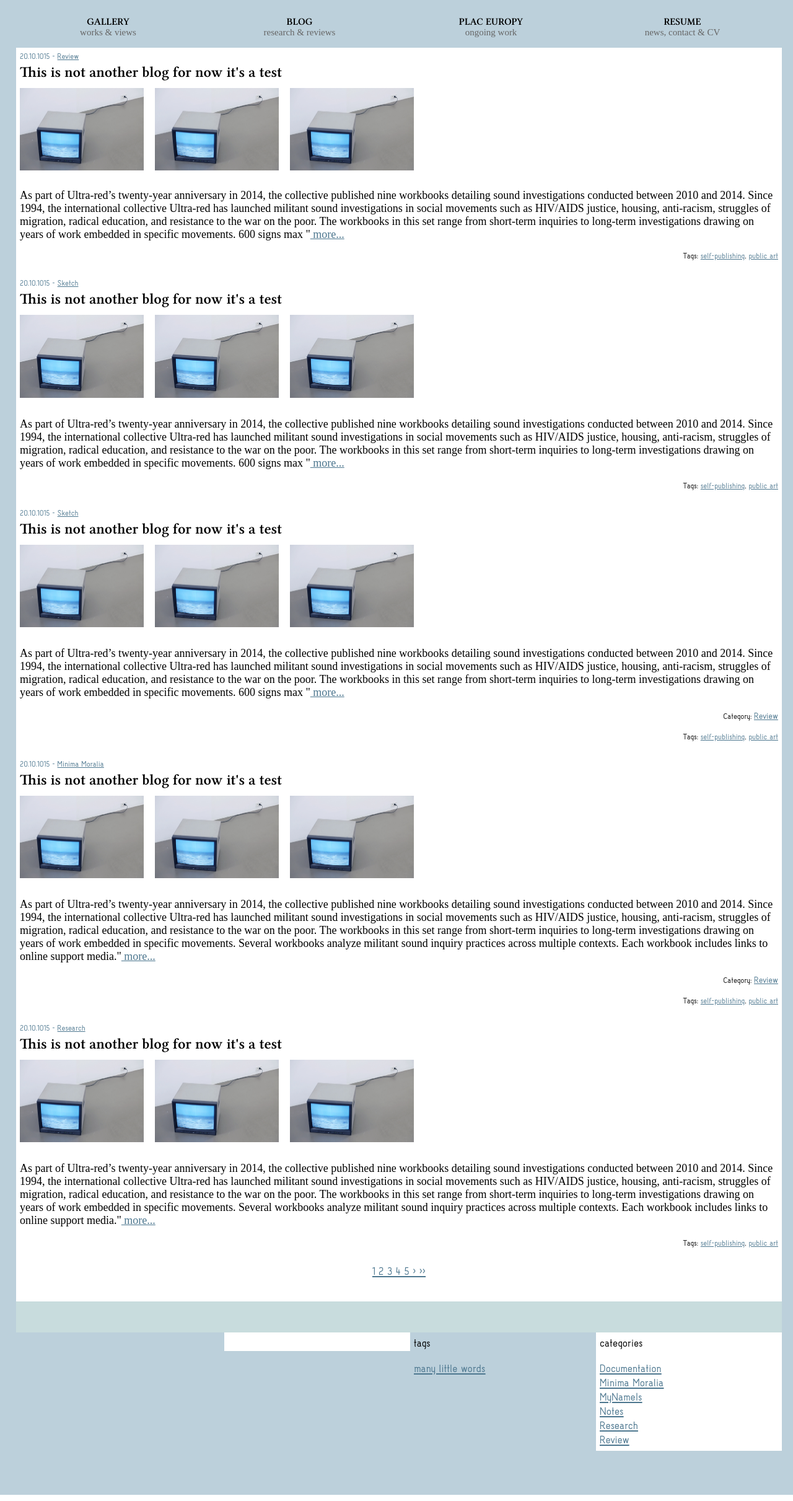
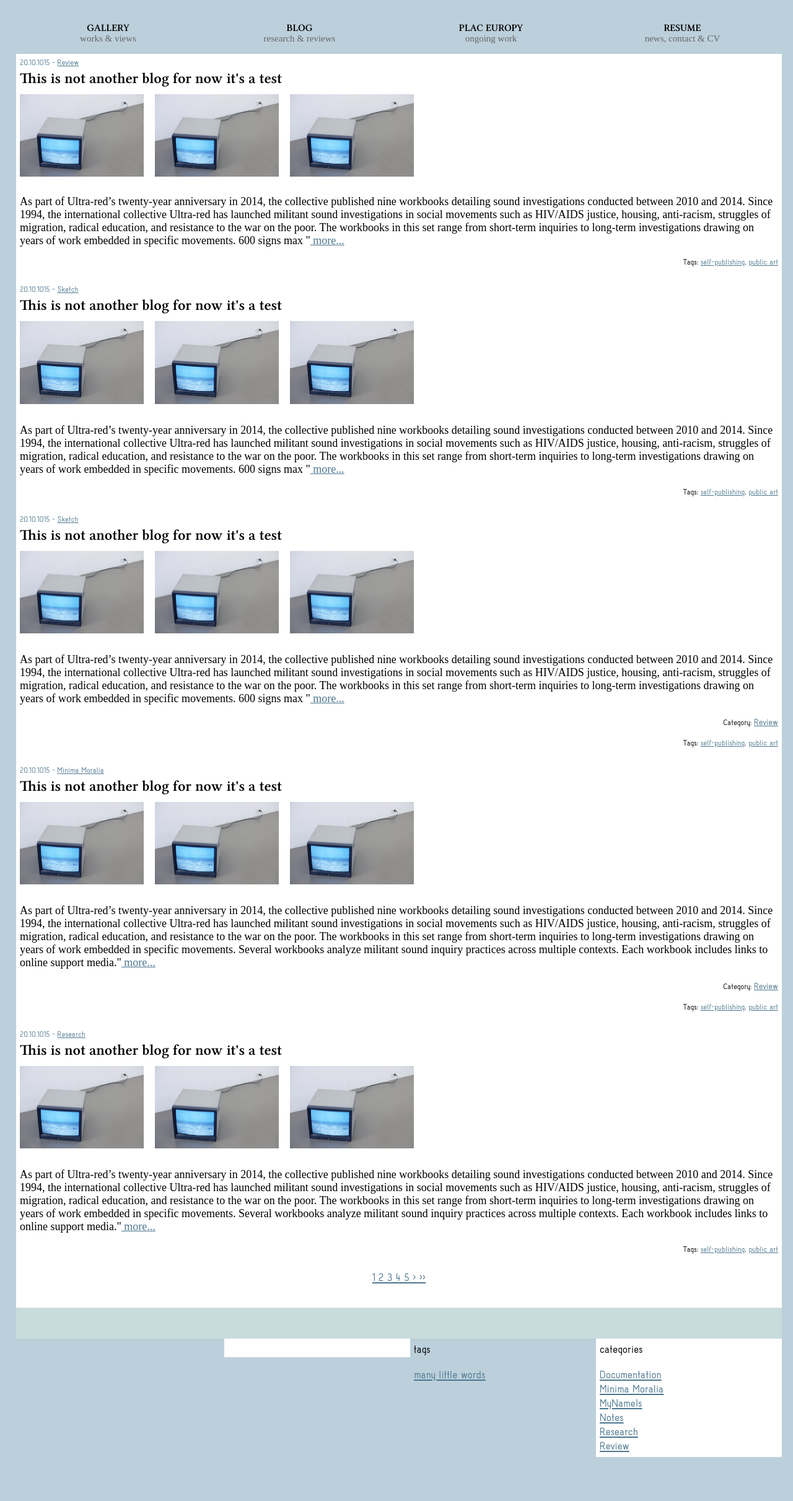
Before and after one commit to thelabeljoyves/theselection, a Django app: template web/templates/blog.html in a window 1280 px wide. Shown: the whole page at 62% size. Run offline with Django 3.2, Linux system fonts and the light colour scheme; the template is opened without the code that fills it, so the values that code supplies are empty; some libraries are stand-ins or nearby versions; some web fonts are replaced.

Commit message:
toolbar update

```diff
--- a/web/static/css/style.css
+++ b/web/static/css/style.css
@@ -4,7 +4,7 @@
 
 body {
 	margin-left: 20px;
-	margin-top: 10px;
+	margin-top: 20px;
 	margin-right: 24px;
 	margin-bottom: 10px;
 }
@@ -62,8 +62,8 @@ src: url(../fonts/recta-lite.otf);
 
 /*Media Queries*/
 
-@media only screen and (max-width : 1490px),
-only screen and (max-device-width : 1490px){
+@media only screen and (max-width : 1990px),
+only screen and (max-device-width : 1990px){
 /* MQ for resume*/
 .grid-item {
  width: 25%;
--- a/web/templates/base.html
+++ b/web/templates/base.html
@@ -4,7 +4,7 @@
     <head>
         <meta charset="utf-8">
 
-    <link rel="stylesheet" type="text/css" href="{% static 'css/style.css' %}">
+
 
 <!-- Open Graph tags -->
 	<meta property="og:url"           content="http://www.theselection.net" />
@@ -30,7 +30,9 @@
         <meta name="viewport" content="width=device-width,initial-scale=1">
         <link rel="stylesheet" href="https://cdnjs.cloudflare.com/ajax/libs/twitter-bootstrap/3.3.4/css/bootstrap.min.css">
 
+    <link rel="stylesheet" type="text/css" href="{% static 'css/style.css' %}">
     <style>
+
 body {
 	background-color:{{ request.current_page.theselectionextension.backgroundcolor }};
 	/*background-image:url(pic/backgrounds/blue1.jpg);
```
